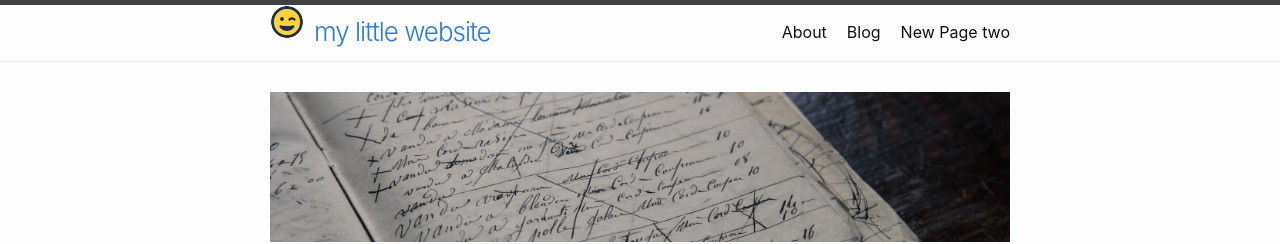
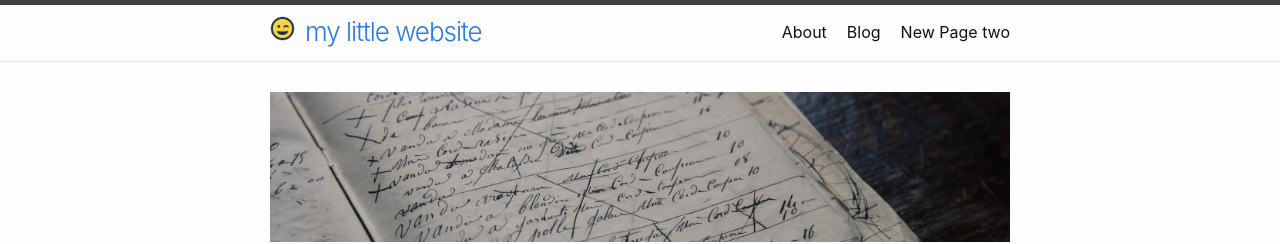
Before and after one commit to ptrjst/blog-demo, a Jekyll site: the page built from index.md, in a window 1280 px wide. Shown: the top 244 px of the page. Built offline with Jekyll 4.4.1, drawn with Linux system fonts in a browser that asks for light colours.

Commit message:
updated website logo
Signed-off-by: ptrjst <ptrjst@users.noreply.github.com>

```diff
--- a/_sass/minima/_layout.scss
+++ b/_sass/minima/_layout.scss
@@ -256,11 +256,13 @@
 
 /**
  * User defined additions
+  max-width: auto;
+  max-height: 100%;
  */
  .site-title-logo {
-  max-width: auto;
-  max-height: 100%;
-  margin: 0px 10px 0px 0px;
+  width: 25px;
+  height: 25px;
+  margin: 10px 10px 0px 0px;
   object-fit: contain;
   object-position: 50% 50%;
   float: left;
```
